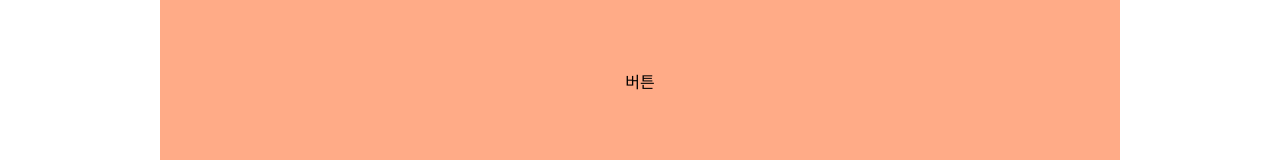
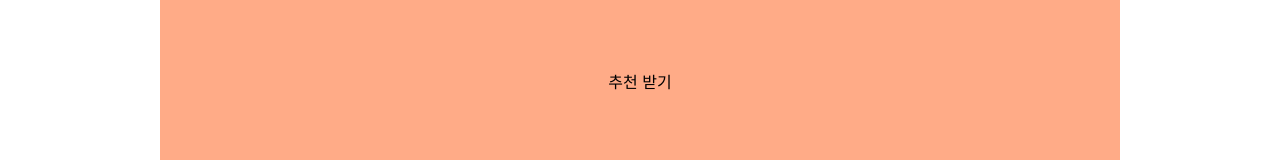
Before and after one commit to SSAFY-B305J/Hyodokebi, a React (Create React App) app in the folder front/: page / in a window 1280 px wide. Shown: the part 486-646 px from the top of the page. Built offline with nearby package versions, Linux system fonts and the light colour scheme.

Commit message:
Feat: 대화주제추천 분기
S10P22B305-271 #in-progress #comment 초기 컴포넌트와 추천 상태 컴포넌트 분기 및 진행

```diff
--- a/front/src/components/topic/TopicBox.tsx
+++ b/front/src/components/topic/TopicBox.tsx
@@ -1,16 +1,28 @@
+import { useState } from "react";
+
 export default function TopicBox() {
+  const [recom, setRecom] = useState(false);
 
   return (
     <div className="w-[75vw] h-[66vh] bg-secondary rounded-3xl p-3 flex">
-      <div className="flex flex-col items-center justify-around w-full h-full">
-        <div className="text-2xl">
-          대화 주제를 추천 해드립니다!
+      {recom ? (
+        <div className="flex flex-col items-center justify-around w-full h-full">
+          <div className="text-2xl">오늘은 이 주제로 대화 해보세요</div>
+          <div className="text-2xl">대나무헬리콥터의 우수성</div>
+          <button>
+            또다시 추천
+            {/* ALERT 해당 버튼은 임시, 버튼 컴포넌트를 만들어 사용하며, 로그인, 비로그인에 따른 분리 */}
+          </button>
         </div>
-        <button>
-          버튼
-          {/* ALERT 해당 버튼은 임시 */}
-        </button>
-      </div>
+      ) : (
+        <div className="flex flex-col items-center justify-around w-full h-full">
+          <div className="text-2xl">대화 주제를 추천 해드립니다!</div>
+          <button onClick={() => setRecom(true)}>
+            추천 받기
+            {/* ALERT 해당 버튼은 임시, 버튼 컴포넌트를 만들어 사용하며, 로그인, 비로그인에 따른 분리 */}
+          </button>
+        </div>
+      )}
     </div>
-  )
+  );
 }
```
